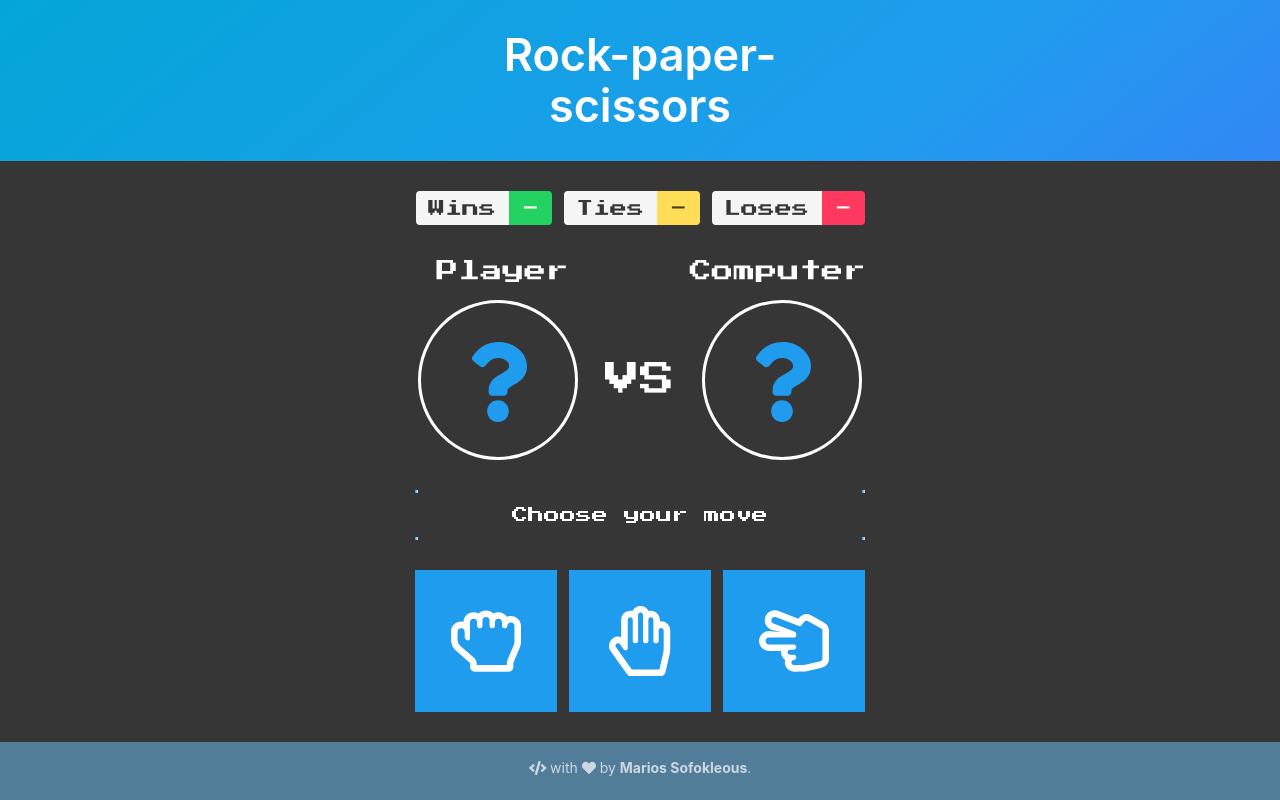
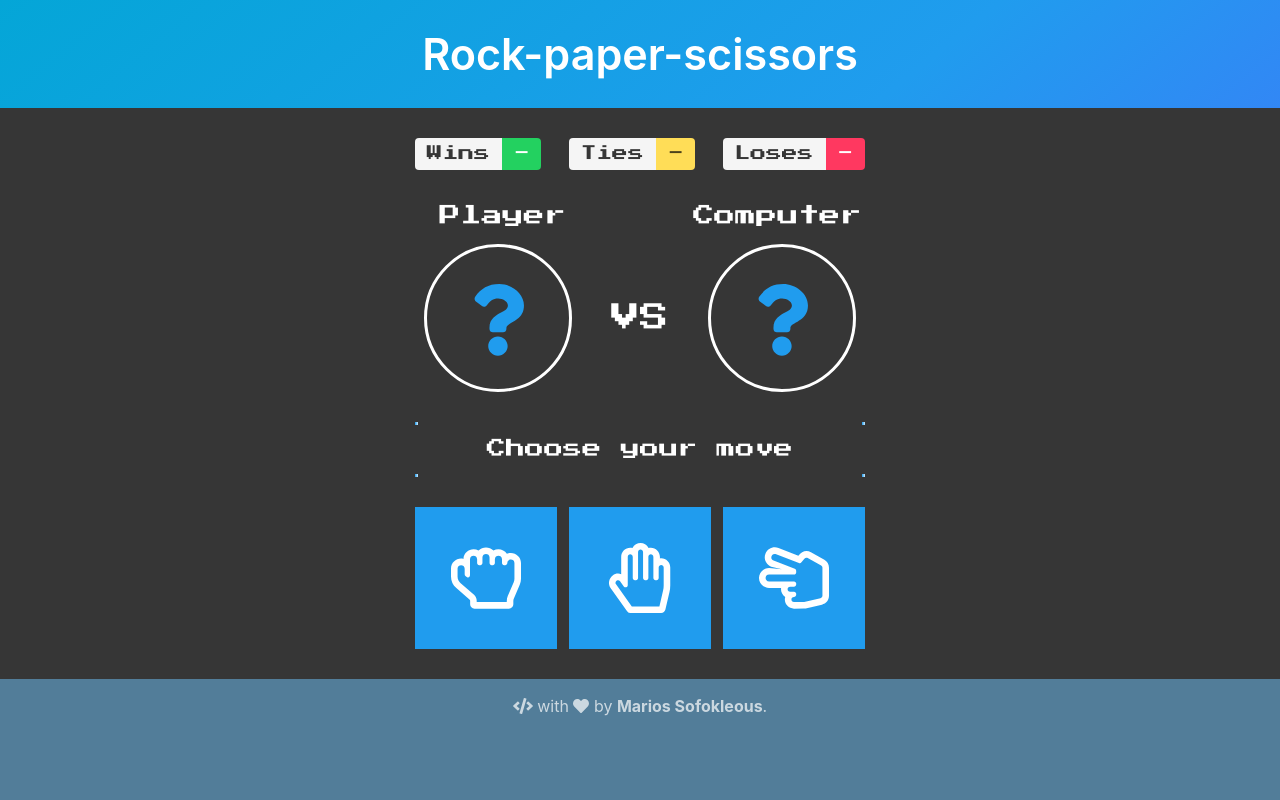
Before and after one commit to PictureElement/rock-paper-scissors, a plain HTML site: page index.html in a window 1280 px wide. Drawn offline with nearby package versions, Linux system fonts and the light colour scheme.

Commit message:
Responsive design tweaks.

```diff
--- a/index.html
+++ b/index.html
@@ -22,7 +22,7 @@
     </header>
     <section class="section score-board has-background-dark">
       <div class="container">
-        <div class="field is-grouped justify-content-center">
+        <div class="field is-grouped justify-content-space-between">
           <div class="control">
             <div class="tags has-addons">
               <span class="tag is-light">Wins</span>
@@ -93,7 +93,7 @@
     </section>
     <section class="section choices has-background-dark">
       <div class="container">
-        <div class="field is-grouped justify-content-center">
+        <div class="field is-grouped justify-content-space-between">
           <p class="control">
             <button id="rock" class="button is-large is-info">
               <i class="far fa-hand-rock"></i>
--- a/style.css
+++ b/style.css
@@ -8,9 +8,9 @@ html {
 
 /* Overwrites */
 .button.is-large {
-  width: 90px;
-  height: 90px;
-  font-size: 40px;
+  width: 27.5vw;
+  height: 27.5vw;
+  font-size: 12vw;
   border-radius: 0;
 }
 
@@ -20,7 +20,7 @@ html {
 }
 
 .title {
-  font-size: 30px;
+  font-size: 9vw;
 }
 
 /* Score board */
@@ -29,7 +29,7 @@ html {
 }
 
 .score-board .tag {
-  font-size: 10.5px;
+  font-size: 3.3vw;
   font-family: 'Press Start 2P', cursive;
 }
 
@@ -40,21 +40,21 @@ html {
 
 .play-area h2 {
   font-family: 'Press Start 2P', cursive;
-  font-size: 14px;
+  font-size: 4.4vw;
   color: #fff;
 }
 
 .player-hand, .computer-hand {
-  width: 100px;
-  height: 100px;
+  width: 31vw;
+  height: 31vw;
   border-radius: 50%;
-  line-height: 100px;
+  line-height: 31vw;
   border: 3px solid #fff;
   text-align: center;
 }
 
 .player-hand span, .computer-hand span {
-  font-size: 50px;
+  font-size: 15vw;
   color: #209cee;
 }
 
@@ -64,7 +64,7 @@ html {
 
 .versus {
   font-family: 'Press Start 2P', cursive;
-  font-size: 20px;
+  font-size: 6vw;
   color: #fff;
 }
 
@@ -75,7 +75,7 @@ html {
 
 .notification {
   font-family: 'Press Start 2P', cursive;
-  font-size: 12px;
+  font-size: 4vw;
   color: #fff;
   text-align: center;
   border-style: solid;
@@ -92,7 +92,7 @@ html {
   padding: 15px;
   background-color: #527D99;
   color: #fff;
-  font-size: 10px;
+  font-size: 4vw;
 }
 
 .footer a {
@@ -107,8 +107,8 @@ html {
   margin-right: auto;
 }
 
-.justify-content-center {
-  justify-content: center !important;
+.justify-content-space-between {
+  justify-content: space-between !important;
 }
 
 .align-items-center {
@@ -125,104 +125,38 @@ html {
 }
 
 /* Media queries */
-@media screen and (min-width: 375px) {
+@media screen and (min-width: 480px) {
   .title {
-    font-size: 35px;
+    font-size: 43.11px;
   }
   .score-board .tag {
-    font-size: 12.5px;
+    font-size: 15.807px;
   }
   .play-area h2 {
-    font-size: 16.5px;
+    font-size: 21.076px;
   }
   .versus {
-    font-size: 24px;
+    font-size: 28.74px;
   }
   .player-hand, .computer-hand {
-    width: 120px;
-    height: 120px;
-    line-height: 120px;
+    width: 148.484px;
+    height: 148.484px;
+    line-height: 148.484px;
   }
   .player-hand span, .computer-hand span {
-    font-size: 60px;
+    font-size: 71.85px;
   }
   .notification {
-    font-size: 14.5px;
+    font-size: 19.16px;
   }
-  .button.is-large {
-    width: 106px;
-    height: 106px;
-    font-size: 50px;
-  }
-  .footer {
-    font-size: 12.5px;
-  }
-}
 
-@media screen and (min-width: 425px) {
-  .title {
-    font-size: 40px;
-  }
-  .score-board .tag {
-    font-size: 14.5px;
-  }
-  .play-area h2 {
-    font-size: 19px;
-  }
-  .versus {
-    font-size: 30px;
-  }
-  .player-hand, .computer-hand {
-    width: 140px;
-    height: 140px;
-    line-height: 140px;
-  }
-  .player-hand span, .computer-hand span {
-    font-size: 70px;
-  }
-  .notification {
-    font-size: 16px;
-  }
-  .button.is-large {
-    width: 124px;
-    height: 124px;
-    font-size: 60px;
-  }
-  .footer {
-    font-size: 14px;
-  }
-}
 
-@media screen and (min-width: 480px) {
-  .title {
-    font-size: 45px;
-  }
-  .score-board .tag {
-    font-size: 17px;
-  }
-  .play-area h2 {
-    font-size: 22px;
-  }
-  .versus {
-    font-size: 35px;
-  }
-  .player-hand, .computer-hand {
-    width: 160px;
-    height: 160px;
-    line-height: 160px;
-  }
-  .player-hand span, .computer-hand span {
-    font-size: 80px;
-  }
-  .notification {
-    font-size: 16px;
-  }
   .button.is-large {
     width: 142px;
     height: 142px;
     font-size: 70px;
   }
   .footer {
-    font-size: 14px;
+    font-size: 16px;
   }
 }
```
